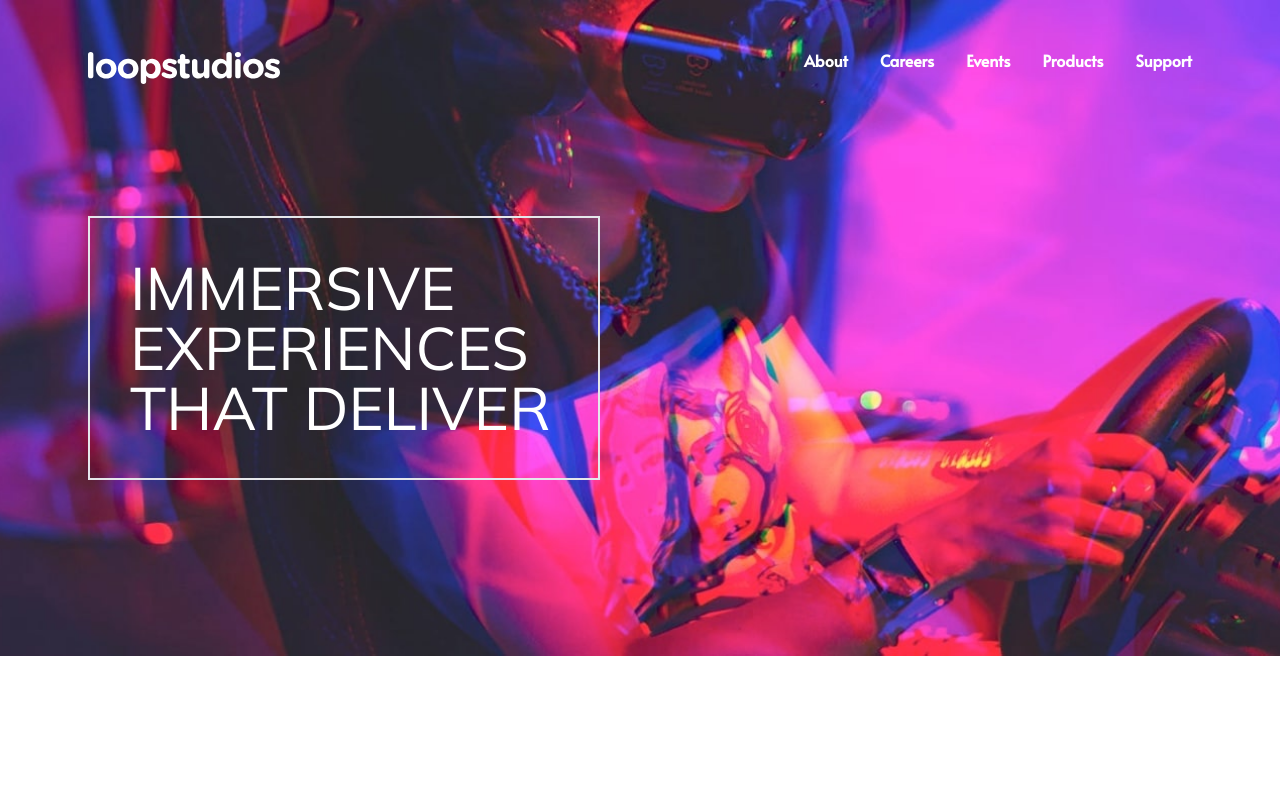
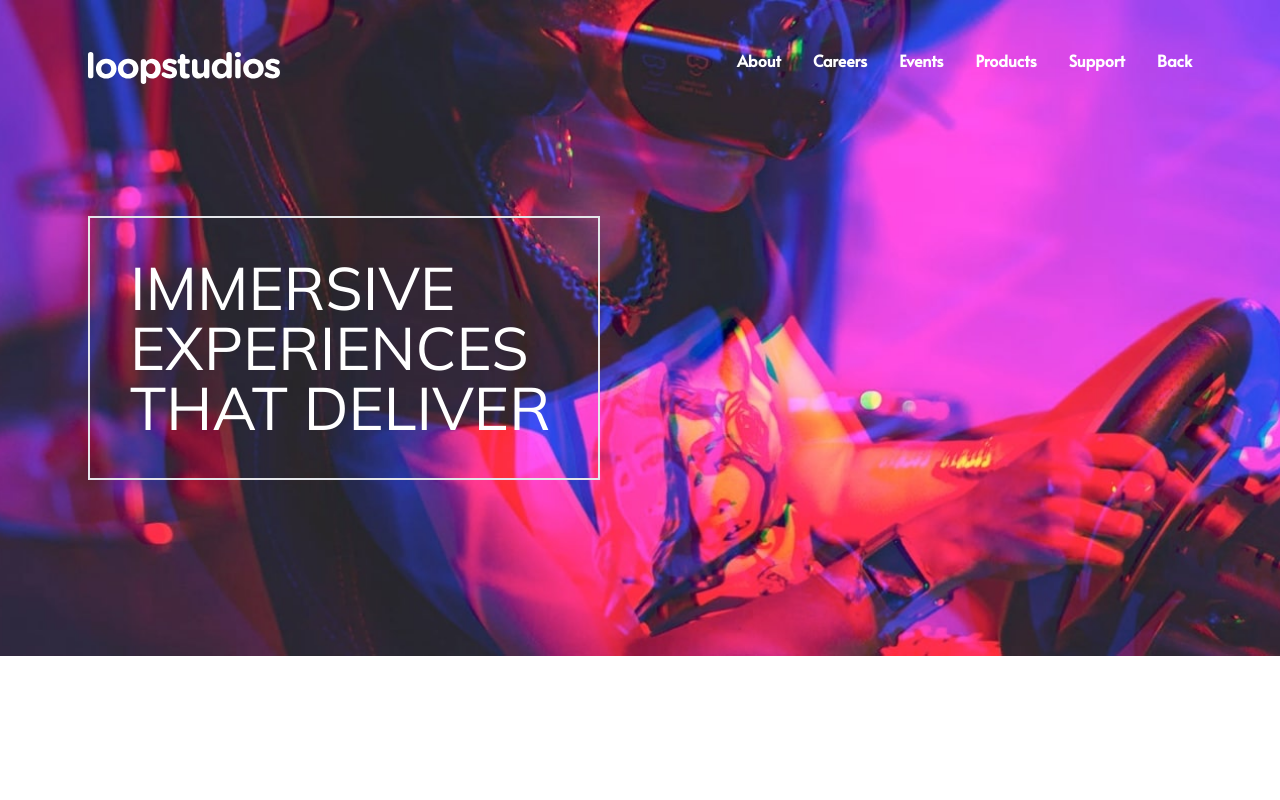
Before and after one commit to Teo-Te/tailwindcss-training, a Next.js app: page /loopStudios in a window 1280 px wide. Shown: the top 800 px of the page. Built offline with nearby package versions, Linux system fonts and the light colour scheme; a web font is replaced by a local one.

Commit message:
Forgot to add a back button

```diff
--- a/app/loopStudios/page.jsx
+++ b/app/loopStudios/page.jsx
@@ -43,6 +43,10 @@ export default function LoopStudios() {
                             <Link href="#">Support</Link>
                             <div className="mx-2 group-hover:border-b group-hover:border-blue-50"></div>
                         </div>
+                        <div className="group">
+                            <Link href="/">Back</Link>
+                            <div className="mx-2 group-hover:border-b group-hover:border-blue-50"></div>
+                        </div>
                     </div>
                     {/* TODO: Hamburger menu */}
                     <div className="md:hidden">
@@ -61,6 +65,7 @@ export default function LoopStudios() {
                     <Link href="#" className="hover:text-pink-500">Events</Link>
                     <Link href="#" className="hover:text-pink-500">Products</Link>
                     <Link href="#" className="hover:text-pink-500">Support</Link>
+                    <Link href="/" className="hover:text-pink-500">Back</Link>
                 </div>
 
                 <div className="max-w-lg mt-32 mb-32 p-4 font-sans text-4xl text-white uppercase border-2 md:p-10
@@ -264,6 +269,10 @@ export default function LoopStudios() {
                                 <Link href="#">Support</Link>
                                 <div className="mx-2 group-hover:border-b group-hover:border-blue-50"></div>
                             </div>
+                            <div className="h-10 group">
+                                <Link href="/">Back</Link>
+                                <div className="mx-2 group-hover:border-b group-hover:border-blue-50"></div>
+                            </div>
                         </div>
                     </div>
                     {/* Social media icons */}
```
